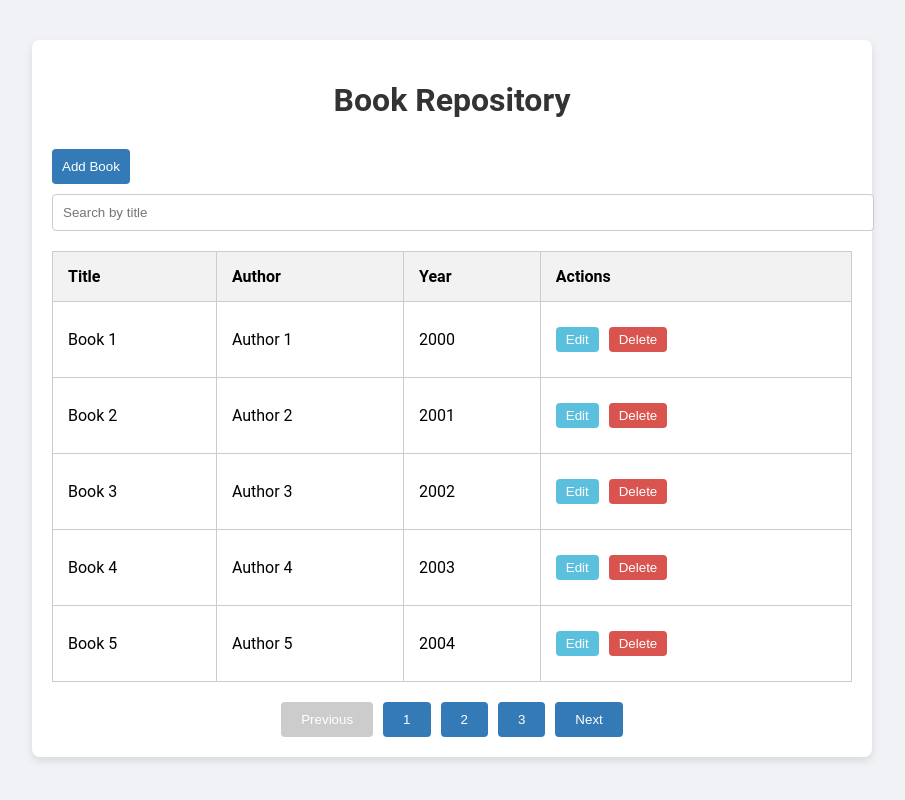
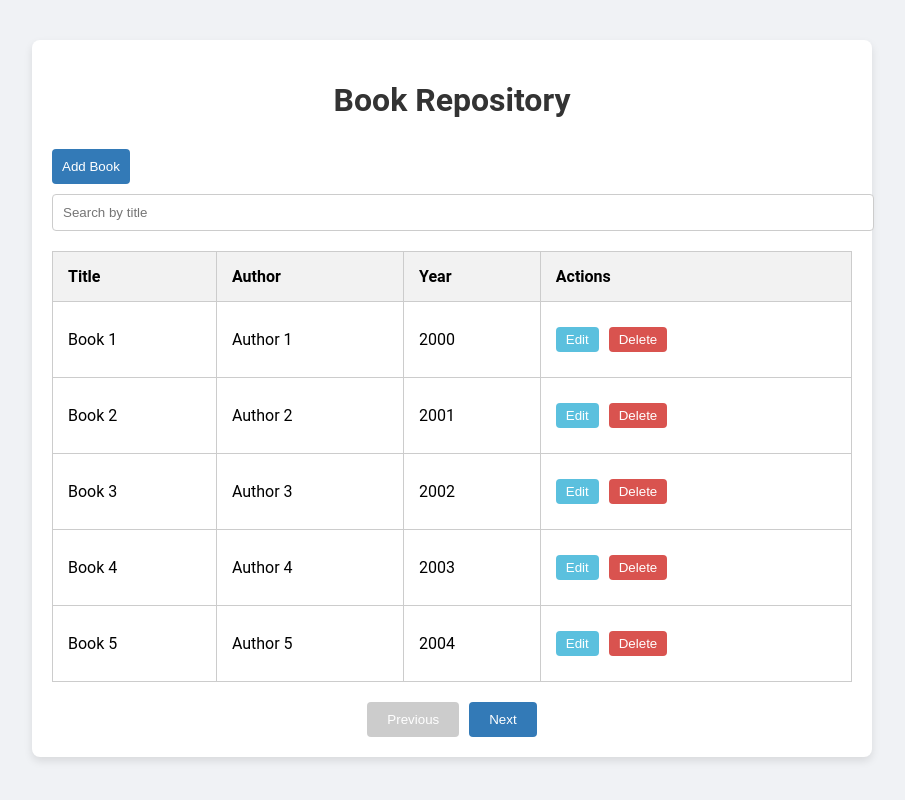
Before and after one commit to joy-devs/BookStore, a React (Vite) app: page / in a window 1280 px wide. Shown: the whole page, without its empty margins (188-1093 px from the left). Built offline with nearby package versions, Linux system fonts and the light colour scheme.

Commit message:
fixed deploy error

```diff
--- a/src/components/BookRepository.tsx
+++ b/src/components/BookRepository.tsx
@@ -1,8 +1,7 @@
 import React, { useReducer, useRef, useEffect, useState, useCallback } from 'react';
 import bookReducer from '../Reducers/Bookreducer';
 import useLocalStorage from '../Hooks/useLocalStorage';
-import Pagination from './Pagination'; // Import the Pagination component
-import '../App.css';  // Make sure this import statement is present
+import '../App.css';
 
 export interface Book {
   id: string;
@@ -141,9 +140,17 @@ const BookRepository: React.FC = () => {
   const totalPages = Math.ceil(filteredBooks.length / booksPerPage);
   const displayedBooks = filteredBooks.slice((currentPage - 1) * booksPerPage, currentPage * booksPerPage);
 
-  const handlePageChange = (page: number) => {
-    setCurrentPage(page);
-  };
+  const handleNextPage = useCallback(() => {
+    if (currentPage < totalPages) {
+      setCurrentPage(prevPage => prevPage + 1);
+    }
+  }, [currentPage, totalPages]);
+
+  const handlePreviousPage = useCallback(() => {
+    if (currentPage > 1) {
+      setCurrentPage(prevPage => prevPage - 1);
+    }
+  }, [currentPage]);
 
   return (
     <div className="container">
@@ -197,7 +204,10 @@ const BookRepository: React.FC = () => {
           ))}
         </tbody>
       </table>
-      <Pagination currentPage={currentPage} totalPages={totalPages} onChangePage={handlePageChange} />
+      <div className="pagination">
+        <button onClick={handlePreviousPage} disabled={currentPage === 1}>Previous</button>
+        <button onClick={handleNextPage} disabled={currentPage === totalPages}>Next</button>
+      </div>
     </div>
   );
 };
```
